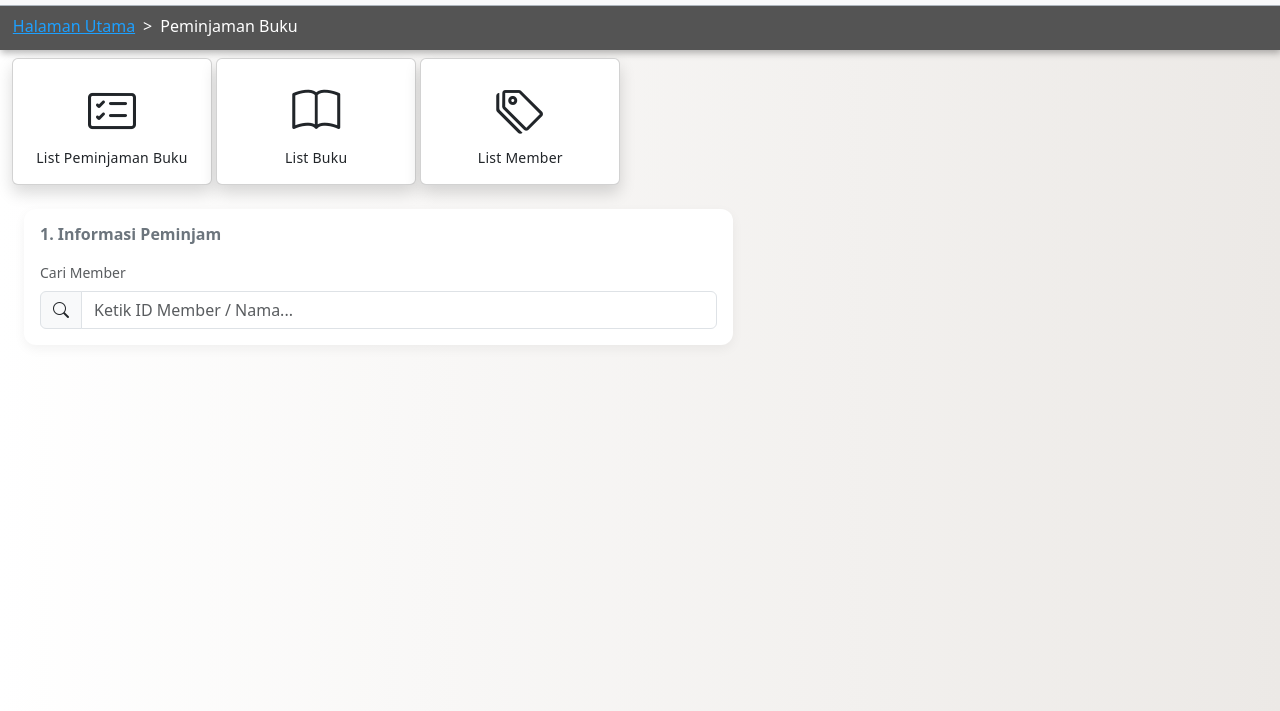
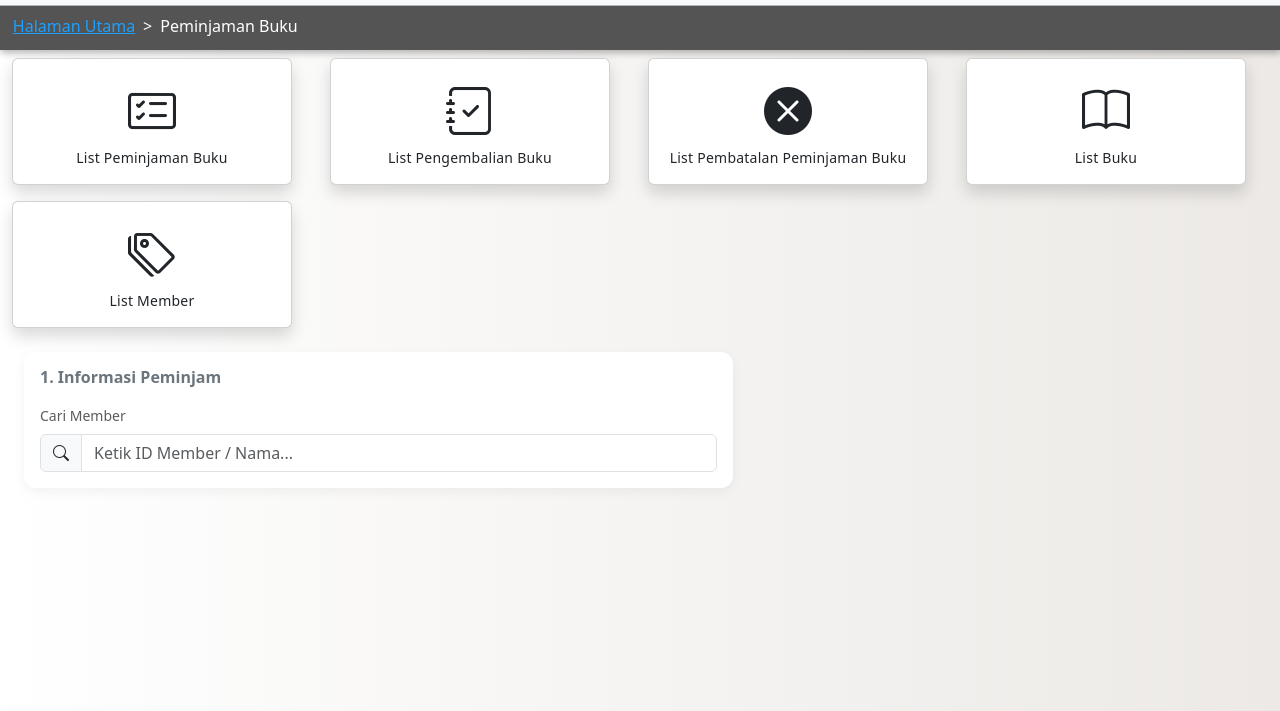
Before and after one commit to dams-code/manajemen-buku-api-oauth2-jwt-database, a website: page frontend/peminjaman.html in a window 1280 px wide. Shown: the part 89-800 px from the top of the page. Drawn offline with nearby package versions, Linux system fonts and the light colour scheme; some packages are replaced by stand-ins of ours; no server answers; sample sign-in values are in the browser's storage; a script that the page names is missing.

Commit message:
perbaikan layout peminjaman

```diff
--- a/frontend/peminjaman.html
+++ b/frontend/peminjaman.html
@@ -158,10 +158,10 @@
     </nav>
 
     <div class="container-fluid mt-2 mb-4">
-        <div class="row">
-            <div class="col-12">
-                <a href="#" class="card-link text-decoration-none" style="width: 200px; display: inline-block;">
-                    <div class="card shadow" style="width: 200px;">
+        <div class="row row-cols-1 row-cols-sm-2 row-cols-md-3 row-cols-lg-4 row-cols-xxl-5 g-3">
+            <div class="col">
+                <a href="#" class="card-link text-decoration-none" style="width: 280px; display: inline-block;">
+                    <div class="card shadow" style="width: 280px;">
                         <div class="card-body">
                             <div class="d-grid text-center">
                                 <i class="bi bi-card-checklist" style="font-size:3rem;"></i>
@@ -170,8 +170,34 @@
                         </div>
                     </div>
                 </a>
-                <a href="#" class="card-link text-decoration-none" style="width: 200px; display: inline-block;">
-                    <div class="card shadow" style="width: 200px;">
+            </div>
+            <div class="col">
+                <a href="#" class="card-link text-decoration-none" style="width: 280px; display: inline-block;">
+                    <div class="card shadow" style="width: 280px;">
+                        <div class="card-body">
+                            <div class="d-grid text-center">
+                                <i class="bi bi-journal-check" style="font-size:3rem;"></i>
+                                <span style="font-size: 14px; letter-spacing: 0.015rem;">List Pengembalian Buku</span>
+                            </div>
+                        </div>
+                    </div>
+                </a>
+            </div>
+            <div class="col">
+                <a href="#" class="card-link text-decoration-none" style="width: 280px; display: inline-block;">
+                    <div class="card shadow" style="width: 280px;">
+                        <div class="card-body">
+                            <div class="d-grid text-center">
+                                <i class="bi bi-x-circle-fill" style="font-size:3rem;"></i>
+                                <span style="font-size: 14px; letter-spacing: 0.015rem;">List Pembatalan Peminjaman Buku</span>
+                            </div>
+                        </div>
+                    </div>
+                </a>
+            </div>
+            <div class="col">
+                <a href="#" class="card-link text-decoration-none" style="width: 280px; display: inline-block;">
+                    <div class="card shadow" style="width: 280px;">
                         <div class="card-body">
                             <div class="d-grid text-center">
                                 <i class="bi bi-book" style="font-size:3rem;"></i>
@@ -180,8 +206,10 @@
                         </div>
                     </div>
                 </a>
-                <a href="#" class="card-link text-decoration-none" style="width: 200px; display: inline-block;">
-                    <div class="card shadow" style="width: 200px;">
+            </div>
+            <div class="col">
+                <a href="#" class="card-link text-decoration-none" style="width: 280px; display: inline-block;">
+                    <div class="card shadow" style="width: 280px;">
                         <div class="card-body">
                             <div class="d-grid text-center">
                                 <i class="bi bi-tags" style="font-size:3rem;"></i>
```
